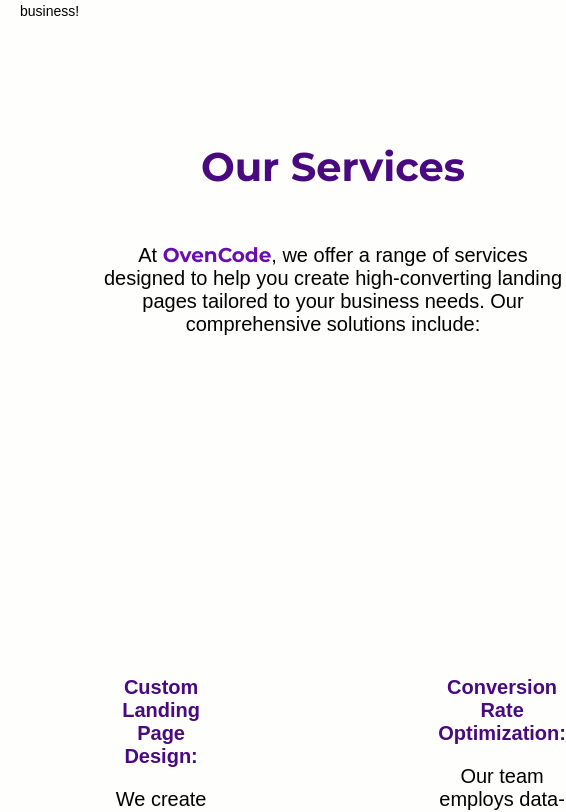
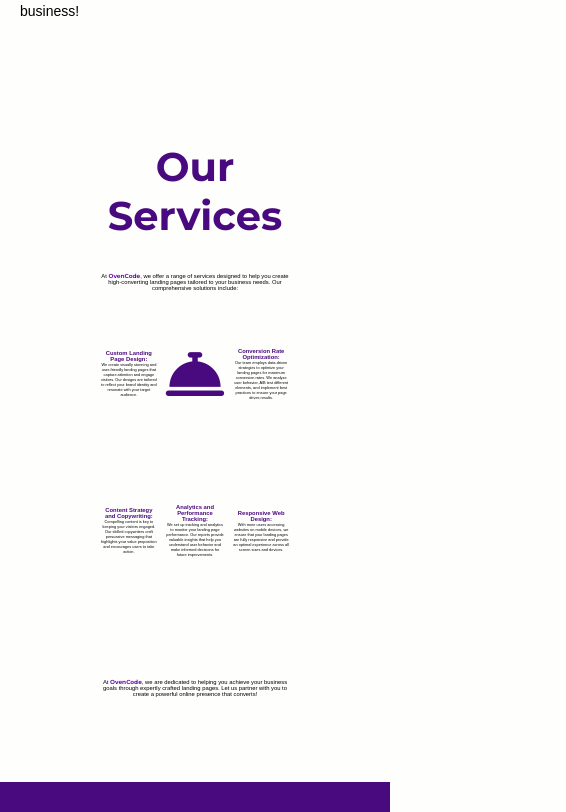
Before and after one commit to Jiwemoyo/OvenCode, a React (Vite) app: page / in a window 390 px wide. Shown: the part 1540-2352 px from the top of the page, 566 px wide, since content can reach past the window. Built offline with nearby package versions, Linux system fonts and the light colour scheme; a web font is replaced by a local one.

Commit message:
responsive services

```diff
--- a/src/assets/styles/services.css
+++ b/src/assets/styles/services.css
@@ -5,8 +5,14 @@
   grid-template-columns: repeat(3, 1fr);
   grid-template-rows: repeat(4, 1fr);
   gap: 8px;
+  align-items: center;
+  padding: 20px 100px;
+  justify-content: center;
   text-align: center;
-  padding: 20px 100px;
+}
+
+div > strong{
+  font-size: 1.5vw ;
 }
 
 .div1 {
@@ -22,14 +28,16 @@
   color: var(--color-secondary);
 }
 
-.parent p {
-  font-size: 20px;
-  margin-top: 20px;
+.div3 ,.div4,.div5,.div6,.div7{
+  font-size: 1vw;
+}
+
+.presentation ,.div8{
+  font-size: 1.5vw;
 }
 
 .parent strong {
   color: var(--color-secondary);
-  font-size: 20px;
 }
 
 .div2 {
@@ -41,7 +49,7 @@
 }
 
 .div2 i {
-  font-size: 200px;
+  font-size: 15vw;
   color: var(--color-secondary);
 }
 
@@ -71,3 +79,13 @@
   align-items: center;
   justify-content: center;
 }
+
+/* Media query for smaller screens */
+@media (max-width: 768px) {
+  .parent{
+    margin: 0;
+  }
+  .div7{
+    margin-top: 0;
+  }
+}
--- a/src/components/Services.jsx
+++ b/src/components/Services.jsx
@@ -6,7 +6,7 @@
       <div className="parent">
         <div className="div1">
           <h2>Our Services</h2>
-          <p>
+          <p className='presentation'>
             At <span>OvenCode</span>, we offer a range of services designed to
             help you create high-converting landing pages tailored to your
             business needs. Our comprehensive solutions include:
```
